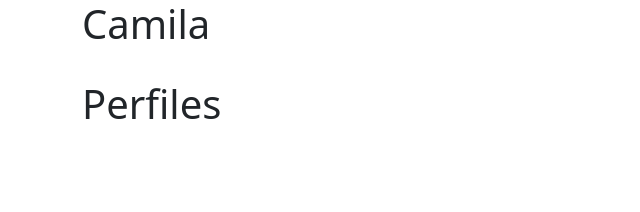
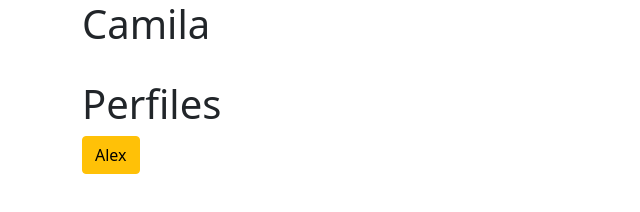
Before and after one commit to vyko-24/JiraxGit, a plain HTML site: page index.html in a window 1280 px wide. Shown: the whole page, without its empty margins (0-640 px from the left). Drawn offline with nearby package versions, Linux system fonts and the light colour scheme.

Commit message:
JIR-13-crear-boton-alexander

```diff
--- a/index.html
+++ b/index.html
@@ -23,6 +23,8 @@
         </div>
         <div class="col-12">
             <!--Aqui coloequen los botones-->
+            <button type="button" class="btn btn-warning" onclick="location.href='perfilAlex.html'">Alex</button>
+
         </div>
       </div>
     </div>
```
Also changed, not shown: perfilAlex.html (added).
